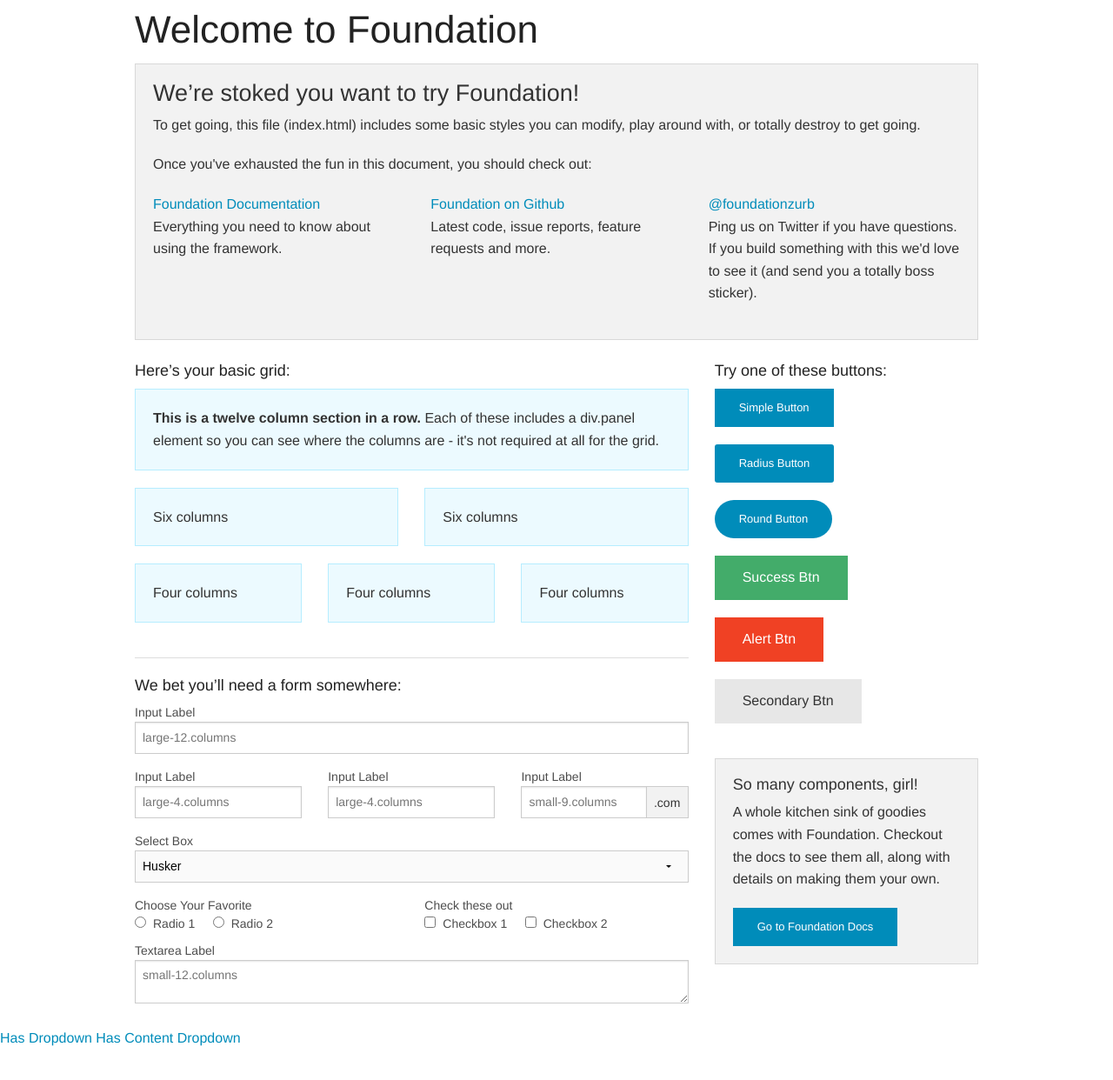
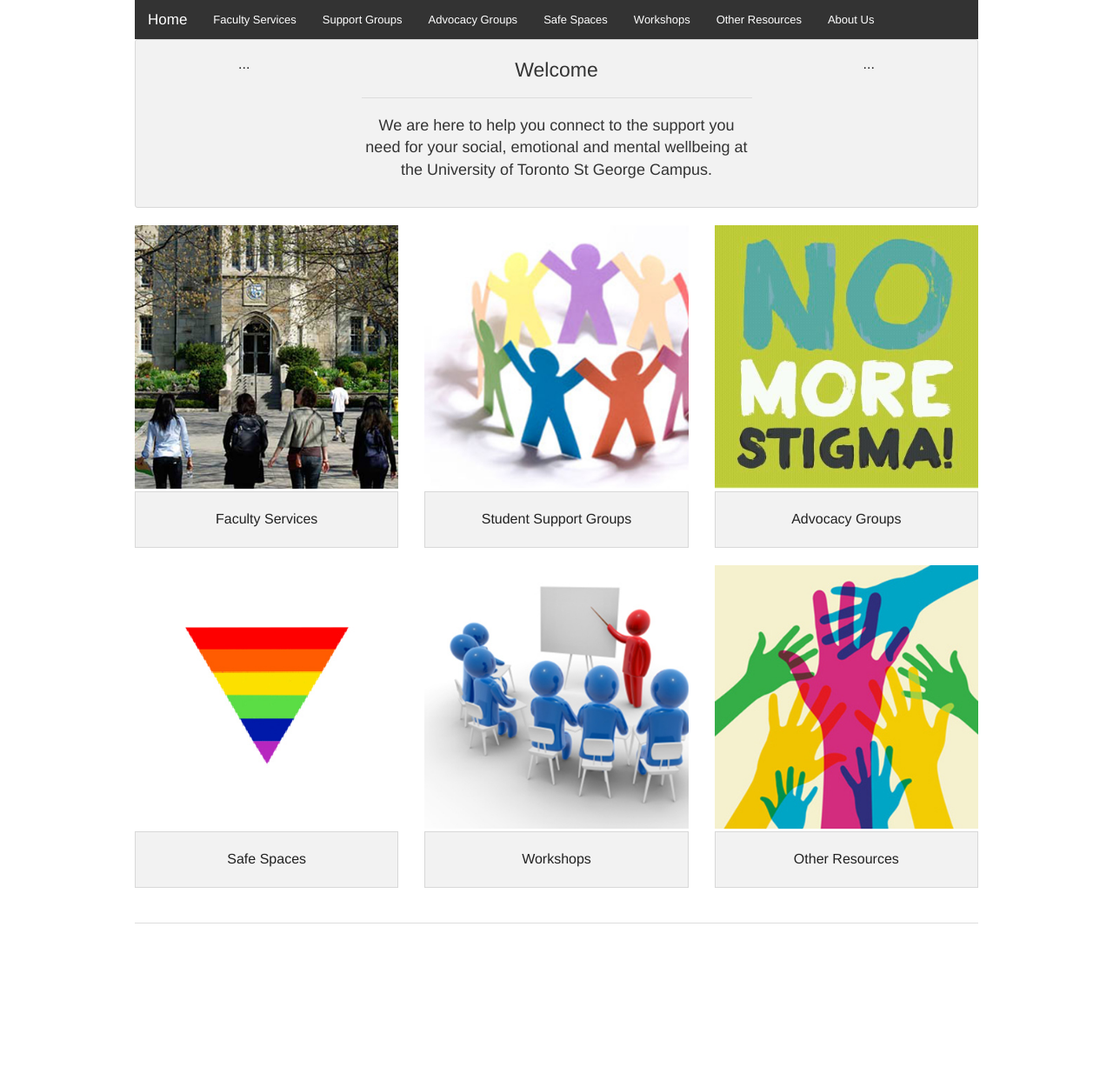
Before and after one commit to heyyjude94/Mental-Health-Website, a plain HTML site: page index.html in a window 1280 px wide. Shown: the whole page at 87% size. After the commit the page ends 1081 px from the top, so only its background shows below. Drawn offline with Linux system fonts and the light colour scheme.

Commit message:
added title bar links

```diff
--- a/index.html
+++ b/index.html
@@ -3,174 +3,124 @@
   <head>
     <meta charset="utf-8" />
     <meta name="viewport" content="width=device-width, initial-scale=1.0" />
-    <title>Foundation | Welcome</title>
+    <title>Welcome!</title>
     <link rel="stylesheet" href="css/foundation.css" />
     <script src="js/vendor/modernizr.js"></script>
   </head>
   <body>
-
         <div class="row">
   <div class="large-12 columns">
-        <h1>Welcome to Foundation</h1>
+
+    <!-- Navigation -->
+      <nav class="top-bar" data-topbar>
+        <ul class="title-area">
+          <!-- Title Area -->
+          <li class="name">
+            <h1>
+              <a href="index.html">
+                Home
+              </a>
+            </h1>
+          </li>
+          <li class="toggle-topbar menu-icon"><a href="#"><span>menu</span></a></li>
+        </ul>
+
+        <section class="top-bar-section">
+          <ul class="left">
+            <li><a href="caps.html">Faculty Services</a></li>
+            <li><a href="Support.html">Support Groups</a></li>
+            <li><a href="advocacy.html">Advocacy Groups</a></li>
+            <li><a href="Safe.html">Safe Spaces</a></li>
+            <li><a href="workshop.html">Workshops</a></li>
+            <li><a href="Others.html">Other Resources</a></li>
+            <li><a href="About.html">About Us</a></li>
+          </ul>
+
+    <!-- End Navigation -->
+
     </div>
   </div>
 
   <div class="row">
     <div class="large-12 columns">
-      	<div class="panel">
-	        <h3>We&rsquo;re stoked you want to try Foundation! </h3>
-	        <p>To get going, this file (index.html) includes some basic styles you can modify, play around with, or totally destroy to get going.</p>
-	        <p>Once you've exhausted the fun in this document, you should check out:</p>
+
+    <!-- Content -->
+ <div class="panel radius">
       <div class="row">
-	        	<div class="large-4 medium-4 columns">
-	    		<p><a href="http://foundation.zurb.com/docs">Foundation Documentation</a><br />Everything you need to know about using the framework.</p>
+
+	<div class="large-3 columns"><center>...</center></div>
+  	<div class="large-6 columns">
+		 <h4><center>Welcome</center></h4><hr/>
+		<h5 class="subheader"><center>We are here to help you connect to the support you need for your social, emotional and mental wellbeing at the University of Toronto St George Campus.</center></h5>
 	</div>
-	        	<div class="large-4 medium-4 columns">
-	        		<p><a href="http://github.com/zurb/foundation">Foundation on Github</a><br />Latest code, issue reports, feature requests and more.</p>
+  	<div class="large-3 columns"><center>...</center></div>
 </div>
-	        	<div class="large-4 medium-4 columns">
-	        		<p><a href="http://twitter.com/foundationzurb">@foundationzurb</a><br />Ping us on Twitter if you have questions. If you build something with this we'd love to see it (and send you a totally boss sticker).</p>
-	        	</div>
-					</div>
+
+
+    <!-- End Content -->
+
       </div>
     </div>
   </div>
 
+
+    <!-- First row-->
 	<div class="row">
-      <div class="large-8 medium-8 columns">
-        <h5>Here&rsquo;s your basic grid:</h5>
-        <!-- Grid Example -->
+  		<div class="small-2 large-4 columns">
+			<img src="Faculty_Services.jpg"/>
+ 			<center><h6 class="panel">Faculty Services</h6></center>
+		</div>
+ 		<div class="small-4 large-4 columns">
+		 	<img src="Support_Group.jpg" />
+          		<center><h6 class="panel">Student Support Groups</h6></center>
+		</div>
 
-        <div class="row">
-          <div class="large-12 columns">
-            <div class="callout panel">
-              <p><strong>This is a twelve column section in a row.</strong> Each of these includes a div.panel element so you can see where the columns are - it's not required at all for the grid.</p>
-            </div>
-          </div>
-        </div>
-        <div class="row">
-          <div class="large-6 medium-6 columns">
-            <div class="callout panel">
-              <p>Six columns</p>
-            </div>
-          </div>
-          <div class="large-6 medium-6 columns">
-            <div class="callout panel">
-              <p>Six columns</p>
-            </div>
-          </div>
-        </div>
-        <div class="row">
-          <div class="large-4 medium-4 small-4 columns">
-            <div class="callout panel">
-              <p>Four columns</p>
-            </div>
-          </div>
-          <div class="large-4 medium-4 small-4 columns">
-            <div class="callout panel">
-              <p>Four columns</p>
-            </div>
-          </div>
-          <div class="large-4 medium-4 small-4 columns">
-            <div class="callout panel">
-              <p>Four columns</p>
-            </div>
+	 	<div class="small-6 large-4 columns">
+          		<img src="Advocacy.jpg"/>
+          		<center><h6 class="panel">Advocacy Groups</h6></center>
 		</div>
 	</div>
 
-        <hr />
 
-        <h5>We bet you&rsquo;ll need a form somewhere:</h5>
-        <form>
+  <!-- End First Row -->
+
+    <!-- Second Row-->
 	<div class="row">
-				    <div class="large-12 columns">
-				      <label>Input Label</label>
-				      <input type="text" placeholder="large-12.columns" />
+  		<div class="small-2 large-4 columns">
+         		 <img src="safespace.jpg" />
+        		  <center><h6 class="panel">Safe Spaces</h6></center>
+		</div>
+ 		<div class="small-4 large-4 columns">
+		 	<img src="Workshops.jpg" />
+          		<center><h6 class="panel">Workshops</h6></center>
+		</div>
+
+	 	<div class="small-6 large-4 columns">
+          		<img src="Other_Resources.jpg" />
+          		<center><h6 class="panel">Other Resources</h6></center>
 		</div>
 	</div>
+
+
+  <!-- End Second Row -->
+
+
+    <!-- Footer -->
+
+  <footer class="row">
+    <div class="large-12 columns">
+      <hr>
       <div class="row">
-				    <div class="large-4 medium-4 columns">
-				      <label>Input Label</label>
-				      <input type="text" placeholder="large-4.columns" />
+        <!-- <div class="large-6 columns">
+          <ul class="inline-list right">
+            <li><a href="#">Link 1</a></li>
+            <li><a href="#">Link 2</a></li>
+            <li><a href="#">Link 3</a></li>
+            <li><a href="#">Link 4</a></li>
+          </ul>
         </div>
-				    <div class="large-4 medium-4 columns">
-				      <label>Input Label</label>
-				      <input type="text" placeholder="large-4.columns" />
-				    </div>
-				    <div class="large-4 medium-4 columns">
-				      <div class="row collapse">
-				        <label>Input Label</label>
-				        <div class="small-9 columns">
-				          <input type="text" placeholder="small-9.columns" />
-				        </div>
-				        <div class="small-3 columns">
-				          <span class="postfix">.com</span>
+-->
       </div>
     </div>
-				    </div>
-				  </div>
-				  <div class="row">
-				    <div class="large-12 columns">
-				      <label>Select Box</label>
-				      <select>
-				        <option value="husker">Husker</option>
-				        <option value="starbuck">Starbuck</option>
-				        <option value="hotdog">Hot Dog</option>
-				        <option value="apollo">Apollo</option>
-				      </select>
-				    </div>
-				  </div>
-				  <div class="row">
-				    <div class="large-6 medium-6 columns">
-				      <label>Choose Your Favorite</label>
-				      <input type="radio" name="pokemon" value="Red" id="pokemonRed"><label for="pokemonRed">Radio 1</label>
-				      <input type="radio" name="pokemon" value="Blue" id="pokemonBlue"><label for="pokemonBlue">Radio 2</label>
-				    </div>
-				    <div class="large-6 medium-6 columns">
-				      <label>Check these out</label>
-				      <input id="checkbox1" type="checkbox"><label for="checkbox1">Checkbox 1</label>
-				      <input id="checkbox2" type="checkbox"><label for="checkbox2">Checkbox 2</label>
-				    </div>
-				  </div>
-				  <div class="row">
-				    <div class="large-12 columns">
-				      <label>Textarea Label</label>
-				      <textarea placeholder="small-12.columns"></textarea>
-				    </div>
-				  </div>
-				</form>
-      </div>
-
-      <div class="large-4 medium-4 columns">
-			  <h5>Try one of these buttons:</h5>
-			  <p><a href="#" class="small button">Simple Button</a><br/>
-        <a href="#" class="small radius button">Radius Button</a><br/>
-        <a href="#" class="small round button">Round Button</a><br/>
-        <a href="#" class="medium success button">Success Btn</a><br/>
-        <a href="#" class="medium alert button">Alert Btn</a><br/>
-        <a href="#" class="medium secondary button">Secondary Btn</a></p>
-				<div class="panel">
-        	<h5>So many components, girl!</h5>
-        	<p>A whole kitchen sink of goodies comes with Foundation. Checkout the docs to see them all, along with details on making them your own.</p>
-        	<a href="http://foundation.zurb.com/docs/" class="small button">Go to Foundation Docs</a>
-        </div>
-      </div>
-    </div>
-      <a href="#" data-dropdown="drop1">Has Dropdown</a>
-<ul id="drop1" class="f-dropdown" data-dropdown-content>
-  <li><a href="#">This is a link</a></li>
-  <li><a href="#">This is another</a></li>
-  <li><a href="#">Yet another</a></li>
-</ul>
-<a href="#" data-dropdown="drop2">Has Content Dropdown</a>
-<div id="drop2" data-dropdown-content class="f-dropdown content">
-  <p>Some text that people will think is awesome! Some text that people will think is awesome! Some text that people will think is awesome!</p>
-</div>
-
-    <script src="js/vendor/jquery.js"></script>
-    <script src="js/foundation.min.js"></script>
-    <script>
-      $(document).foundation();
-    </script>
-  </body>
+  </footer>  </body>
 </html>
```
Also changed, not shown: About.html (+8 -11 lines), Others.html (+8 -11 lines), Safe.html (+8 -11 lines), Support.html (+8 -11 lines), advocacy.html (+8 -11 lines), caps.html (+8 -11 lines), main.html (deleted, +0 -129 lines), workshop.html (+8 -11 lines). Lines whose indentation alone changed are shown as unchanged.
